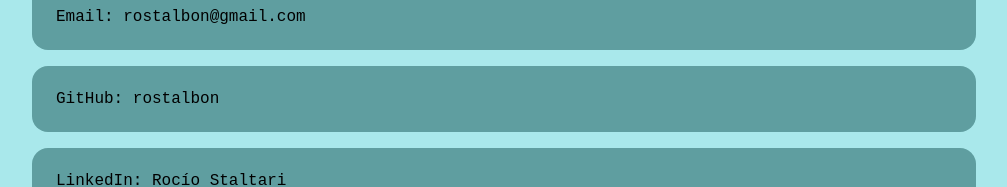
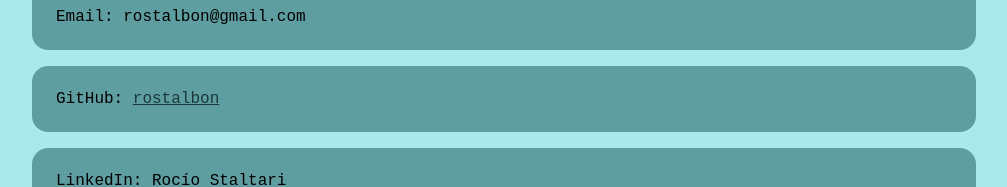
Before and after one commit to rostalbon/actividad-angular, an Angular app: page /contact in a window 1280 px wide. Shown: the part 350-537 px from the top of the page, without its empty margins (136-1143 px from the left). Built offline with nearby package versions, Linux system fonts and the light colour scheme.

Commit message:
se modificó contact.css

```diff
--- a/src/app/contact/contact.html
+++ b/src/app/contact/contact.html
@@ -1,6 +1,6 @@
 <div>
     <p>Teléfono: +54 2945 41-4794</p>
     <p>Email: rostalbon@gmail.com</p>
-    <p>GitHub: rostalbon</p>
+    <p>GitHub: <a href="https://github.com/rostalbon">rostalbon</a></p>
     <p>LinkedIn: Rocío Staltari</p>
 </div>
--- a/src/styles.css
+++ b/src/styles.css
@@ -12,3 +12,6 @@
 .esc {
     font-style: italic;
 }
+a {
+    color: rgb(26, 56, 58);
+}
```
